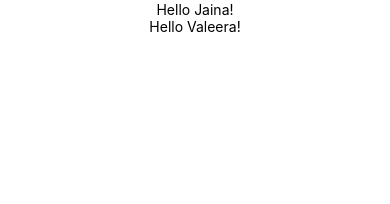
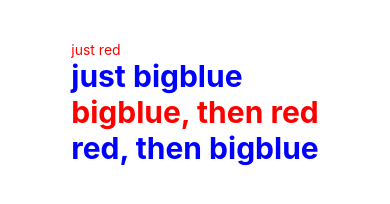
Before and after one commit to jorge-sanz/my-first-react-native-app, a React Native app: screen / in a window 390 px wide. Shown: the part 442-646 px from the top of the page. Built offline with nearby package versions, Linux system fonts and the light colour scheme.

Commit message:
feat: style

```diff
--- a/App.js
+++ b/App.js
@@ -4,6 +4,7 @@ import { StyleSheet, Text, View } from "react-native";
 import Bananas from "./src/components/Bananas";
 import LotsOfGreetings from "./src/components/LotsOfGreetings";
 import BlinkTextLabels from "./src/components/BlinkTextLabels";
+import LotsOfStyles from "./src/components/LotsOfStyles";
 
 export default class App extends React.Component {
   render() {
@@ -13,6 +14,7 @@ export default class App extends React.Component {
         <Bananas />
         <LotsOfGreetings />
         <BlinkTextLabels />
+        <LotsOfStyles />
       </View>
     );
   }
--- /dev/null
+++ b/src/components/LotsOfStyles.js
@@ -0,0 +1,26 @@
+import React, { Component } from "react";
+import { AppRegistry, StyleSheet, Text, View } from "react-native";
+
+export default class LotsOfStyles extends Component {
+  render() {
+    return (
+      <View>
+        <Text style={styles.red}>just red</Text>
+        <Text style={styles.bigblue}>just bigblue</Text>
+        <Text style={[styles.bigblue, styles.red]}>bigblue, then red</Text>
+        <Text style={[styles.red, styles.bigblue]}>red, then bigblue</Text>
+      </View>
+    );
+  }
+}
+
+const styles = StyleSheet.create({
+  bigblue: {
+    color: "blue",
+    fontWeight: "bold",
+    fontSize: 30
+  },
+  red: {
+    color: "red"
+  }
+});
```
